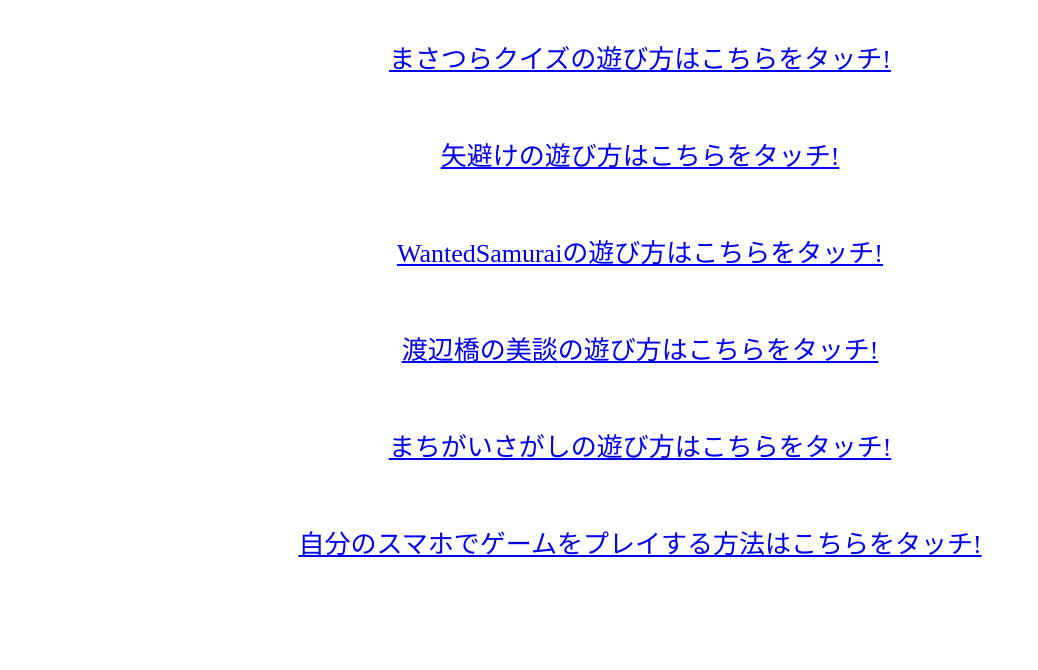
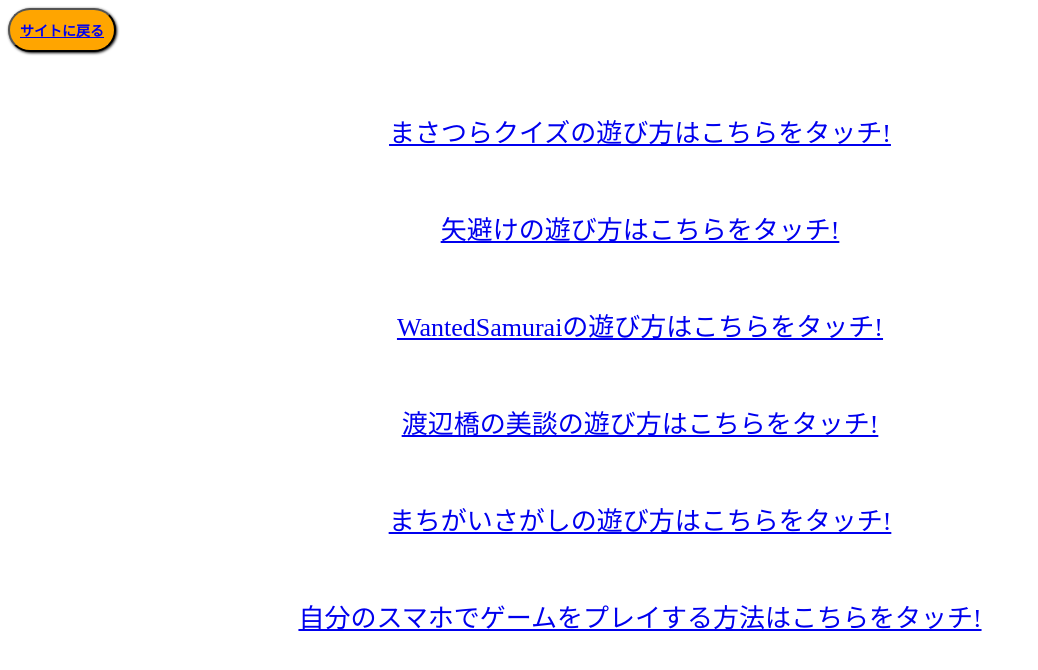
Before and after one commit to okunoo/kusunoki_yuugi_document_site, a plain HTML site: page document_website/index.html in a window 1280 px wide. Shown: the whole page, without its empty margins (0-1038 px from the left). Drawn offline with Linux system fonts and the light colour scheme.

Commit message:
Add files via upload

```diff
--- a/document_website/index.html
+++ b/document_website/index.html
@@ -8,7 +8,7 @@
     <title>Document_site</title>
 </head>
 <body>
-
+    <button class = "backbutton"><a href="https://portfpliowebsite.vercel.app/">サイトに戻る</a></button>
     <div class = "pdf">
     <br>
     <a href="pdfs/まさつらクイズ_ルールブック.pdf" target="_blank">まさつらクイズの遊び方はこちらをタッチ!</a>
--- a/document_website/style.css
+++ b/document_website/style.css
@@ -2,3 +2,21 @@
     font-size : 26px;
     text-align: center;
 }
+
+.backbutton{
+    box-shadow: 1px 1px 3px black;
+    cursor: pointer;
+    font-size: 14px;
+    font-weight: 700;
+    background-color: orange;
+    border-radius: 30px;
+    padding: 10px;
+    margin-left: 0px;
+    margin-bottom: 30px;
+    transition: all 0.4s;
+}
+
+.backbutton:hover{
+    background-color: transparent;
+    cursor: pointer;
+}
```
